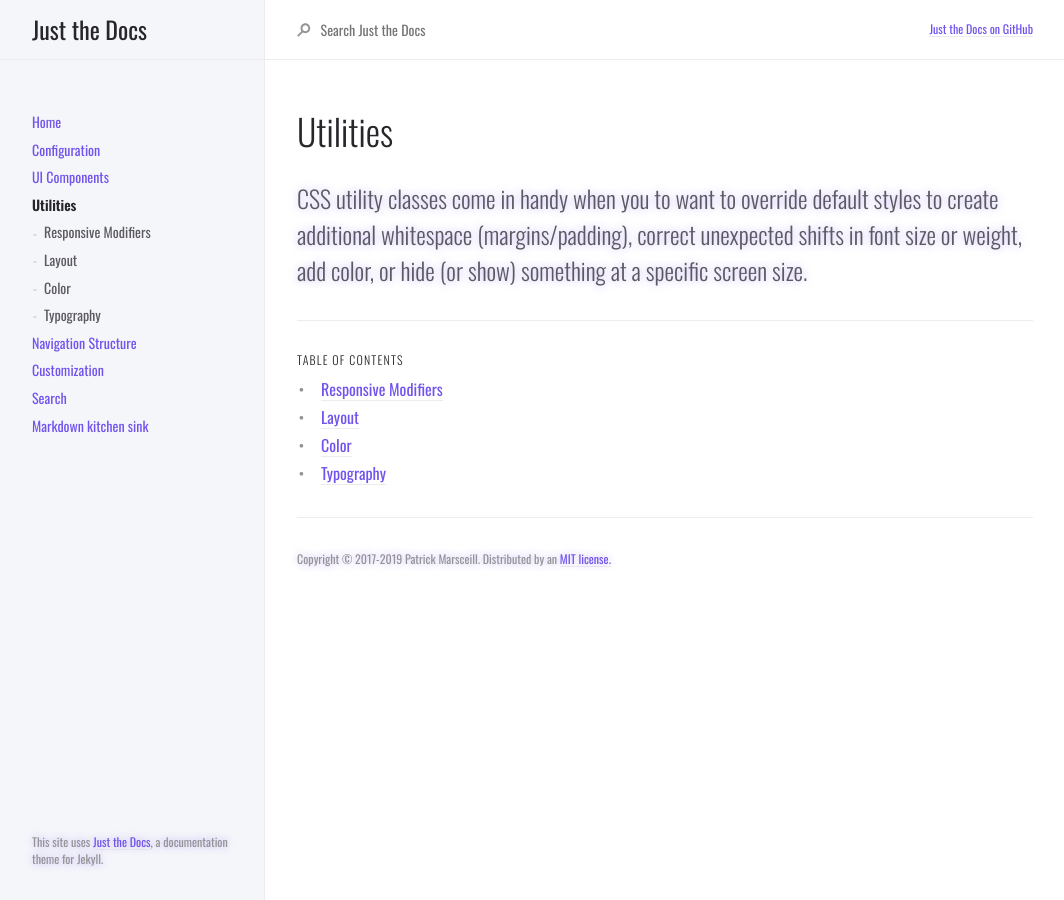
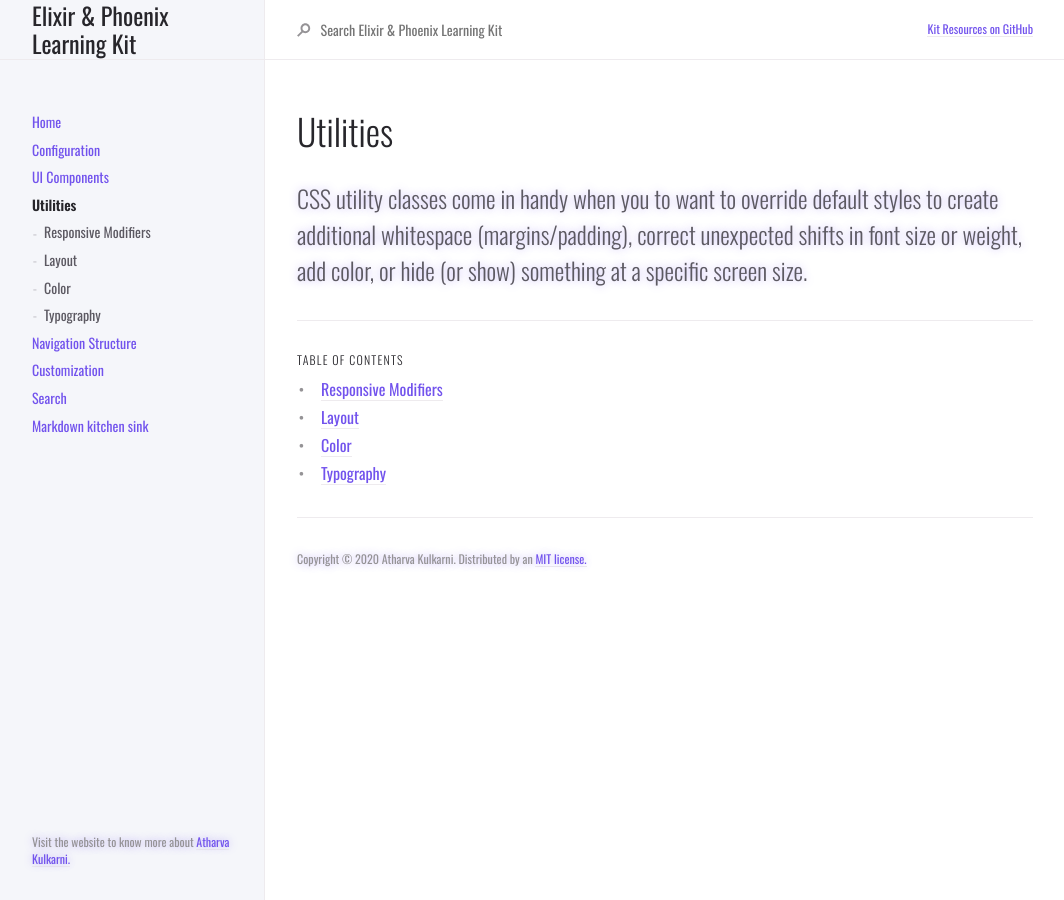
Before and after one commit to CompileZero/elixir-website, a Jekyll site: the page built from docs/utilities/utilities.md, in a window 1280 px wide. Shown: the whole page, without its empty margins (107-1171 px from the left). Built offline with Jekyll 4.4.1, drawn with Linux system fonts in a browser that asks for light colours.

Commit message:
updated basic modules

```diff
--- a/_config.yml
+++ b/_config.yml
@@ -13,8 +13,8 @@
 # you will see them accessed via {{ site.title }}, {{ site.github_repo }}, and so on.
 # You can create any custom variable you would like, and they will be accessible
 # in the templates via {{ site.myvariable }}.
-title: Just the Docs
-description: A Jekyll theme for documentation
+title: Elixir & Phoenix Learning Kit
+description: The most comprehensive Phoenix Learning kit on the web
 baseurl: "/elixir-website" # the subpath of your site, e.g. /blog
 url: "https://compilezero.github.io" # the base hostname & protocol for your site, e.g. http://example.com
 
@@ -51,11 +51,11 @@ heading_anchors: true
 
 # Aux links for the upper right navigation
 aux_links:
-  "Just the Docs on GitHub":
-    - "//github.com/pmarsceill/just-the-docs"
+  "Kit Resources on GitHub":
+    - "//github.com/CompileZero/elixir-phoenix-learning-kit"
 
 # Footer content appears at the bottom of every page's main content
-footer_content: 'Copyright &copy; 2017-2019 Patrick Marsceill. Distributed by an <a href="https://github.com/pmarsceill/just-the-docs/tree/master/LICENSE.txt">MIT license.</a>'
+footer_content: 'Copyright &copy; 2020 Atharva Kulkarni. Distributed by an <a href="https://github.com/CompileZero/elixir-website/blob/master/LICENSE.txt">MIT license.</a>'
 
 # Color scheme currently only supports "dark" or nil (default)
 color_scheme: nil
--- a/_layouts/default.html
+++ b/_layouts/default.html
@@ -25,7 +25,7 @@ layout: table_wrappers
         {% include nav.html %}
       </div>
       <footer class="site-footer">
-        <p class="text-small text-grey-dk-000 mb-4">This site uses <a href="https://github.com/pmarsceill/just-the-docs">Just the Docs</a>, a documentation theme for Jekyll.</p>
+        <p class="text-small text-grey-dk-000 mb-4">Visit the website to know more about <a href="https://compilezero.com">Atharva Kulkarni.</a></p>
       </footer>
     </div>
     <div class="main-content-wrap js-main-content" tabindex="0">
--- a/assets/css/dark-mode-preview.scss
+++ b/assets/css/dark-mode-preview.scss
@@ -23,6 +23,10 @@ $logo: "{{ site.logo | absolute_url }}";
 //
 // Import custom color scheme scss
 //
+//
+// Import custom overrides
+//
+@import "./custom/custom";
 
 @import "./color_schemes/dark.scss";
 
@@ -38,8 +42,4 @@ $logo: "{{ site.logo | absolute_url }}";
 @import "./tables";
 @import "./code";
 @import "./utilities/utilities";
-
-//
-// Import custom overrides
-//
-@import "./custom/custom";
+@import "./overrides";
```
